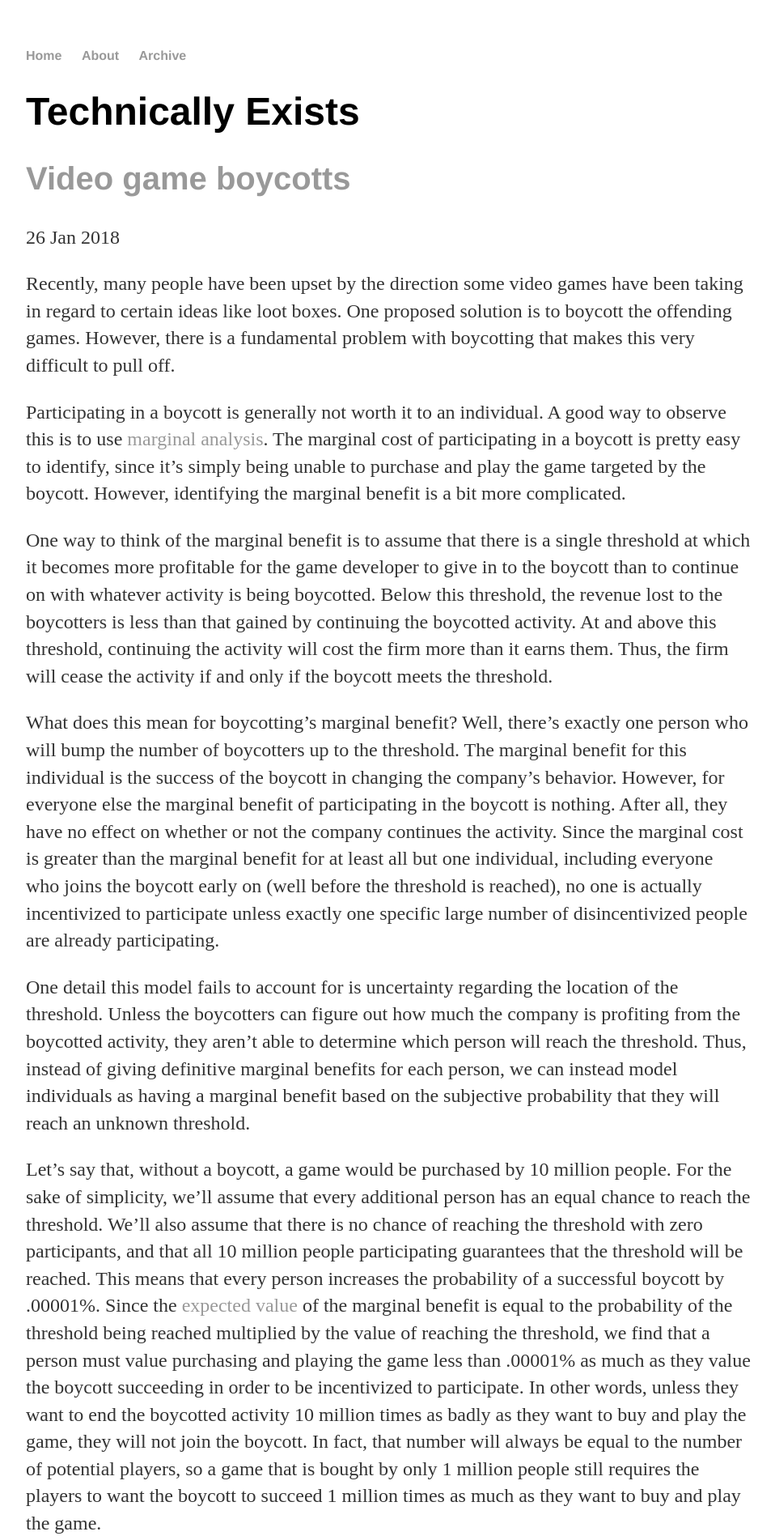
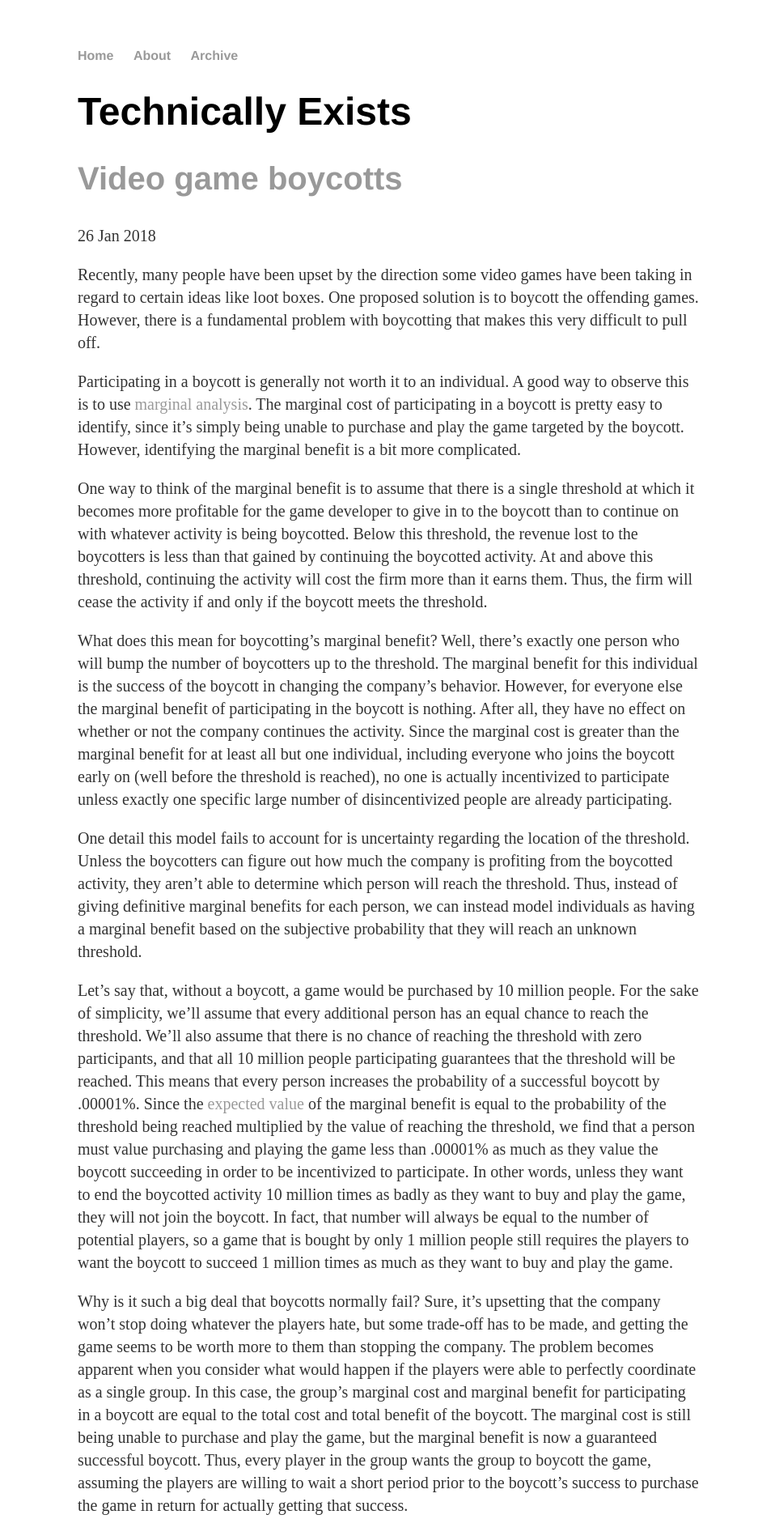
Before and after one commit to BTernaryTau/bternarytau.github.io, a Jekyll site: the page built from index.html, in a window 1280 px wide. Shown: the top 1897 px of the page at 81% size, without its empty margins (160-1118 px from the left). Built offline with Jekyll 4.4.1, drawn with Linux system fonts in a browser that asks for light colours; the list of posts is cut into pages by our own code.

Commit message:
Reduce page width and paragraph font size

```diff
--- a/css/main.scss
+++ b/css/main.scss
@@ -3,7 +3,7 @@
 
 body {
 	margin: 60px auto;
-	width: 70%;
+	width: 60%;
 }
 nav {
 	ul {
@@ -33,7 +33,7 @@ h2 {
 	font-family:'Helvetica', 'Arial', 'Sans-Serif';
 }
 p {
-	font-size: 1.5em;
+	font-size: 1.25em;
 	line-height: 1.4em;
 	color: #333;
 }
```
